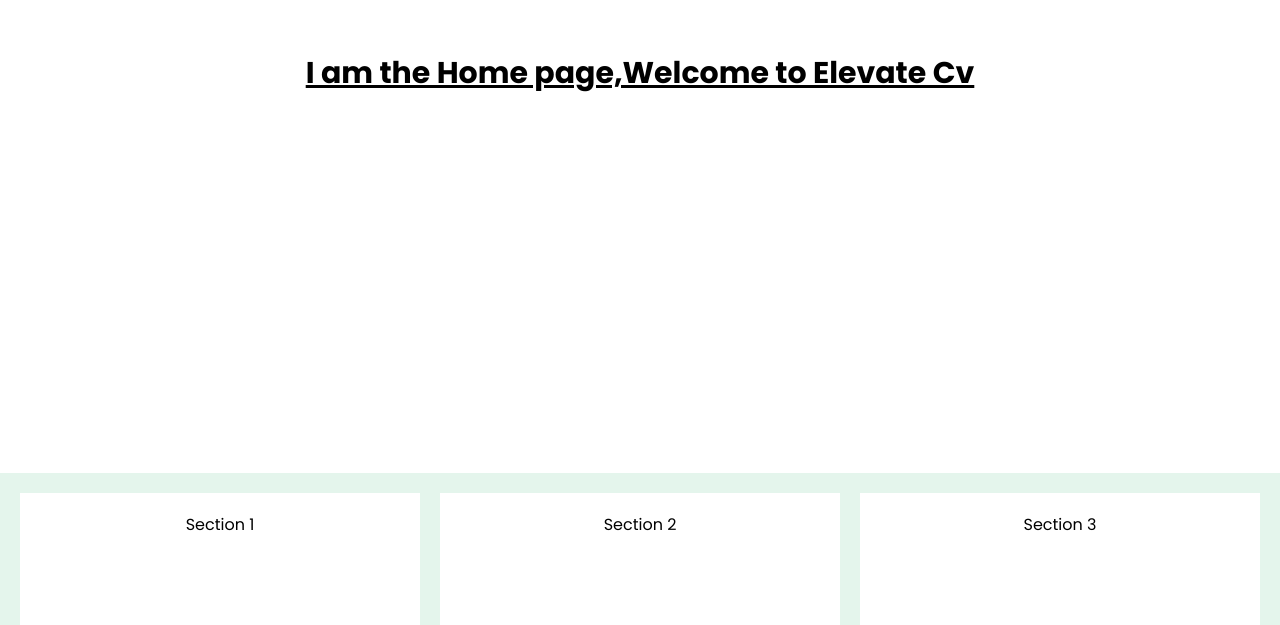
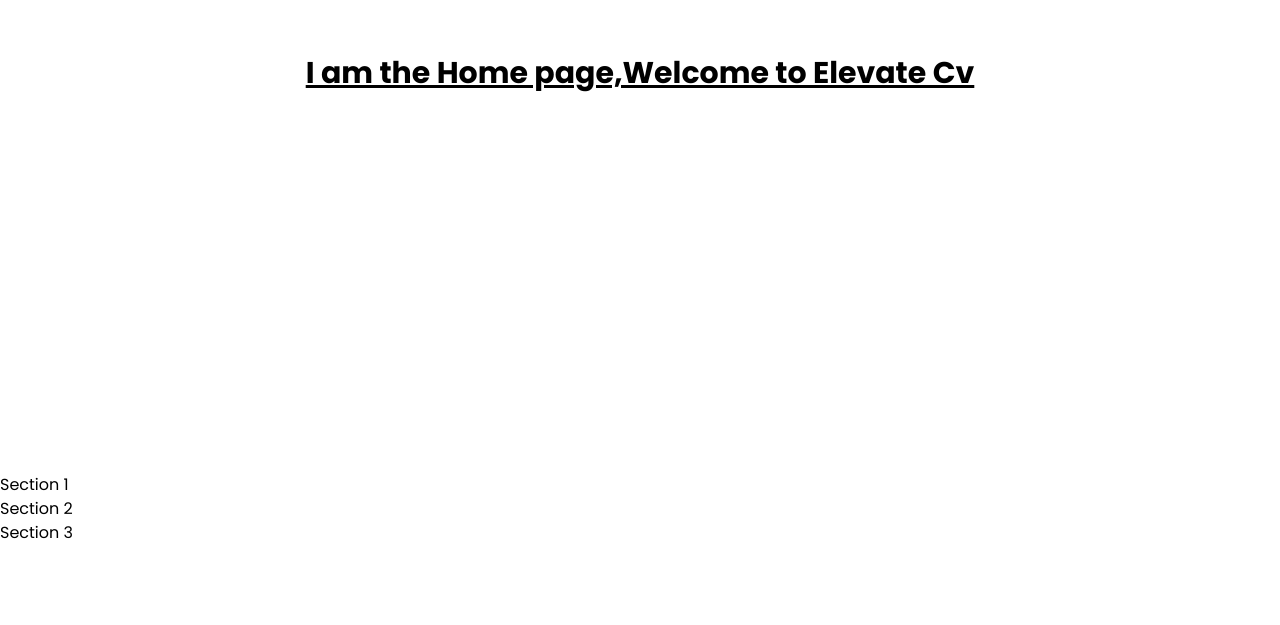
Before and after one commit to onuorachidimma/cv_maker, a React (Vite) app: page / in a window 1280 px wide. Shown: the part 327-952 px from the top of the page. After the commit the page ends 872 px from the top, so only its background shows below. Built offline with nearby package versions, Linux system fonts and the light colour scheme.

Commit message:
del: remove unused styles

```diff
--- a/src/index.css
+++ b/src/index.css
@@ -3,18 +3,8 @@
 @tailwind components;
 @tailwind utilities;
 
-.container {
-    display: grid;
-    grid-template-columns: repeat(3, 1fr);
-    grid-gap: 20px;
-    padding: 20px;
-    background: #E4F5EC;
-    width: 100%;
-    height: 200px;
-  }
-
-  .section {
-    background-color: #fff;
-    padding: 20px;
-    text-align: center;
-  }
+*{
+  padding: 0;
+  margin: 0;
+  box-sizing: border-box;
+}
```
